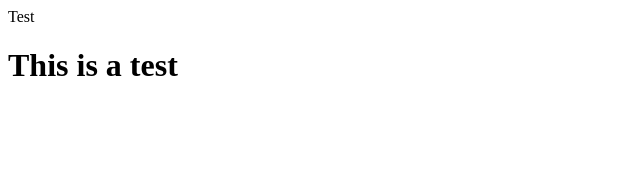
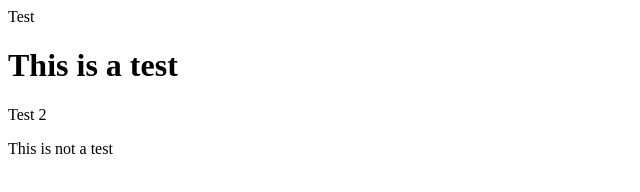
Before and after one commit to zymrytekabashi/PWWW18-19_GR5, a plain HTML site: page index.html in a window 1280 px wide. Shown: the whole page, without its empty margins (0-640 px from the left). Drawn offline with Linux system fonts and the light colour scheme.

Commit message:
ndryshimi

```diff
--- a/index.html
+++ b/index.html
@@ -14,5 +14,7 @@ and open the template in the editor.
         <div>Test</div>
         <h1> This is a test
         </h1>
+        <div> Test 2</div>
+        <p>This is not a test</p>
     </body>
 </html>
```
